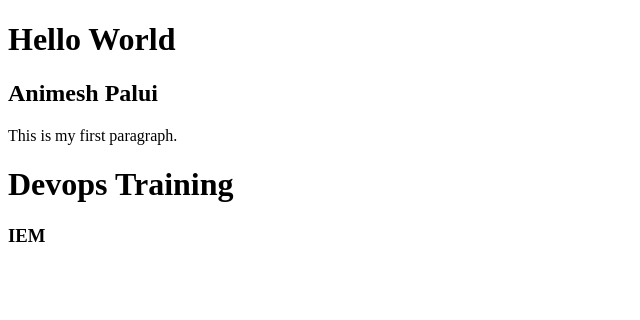
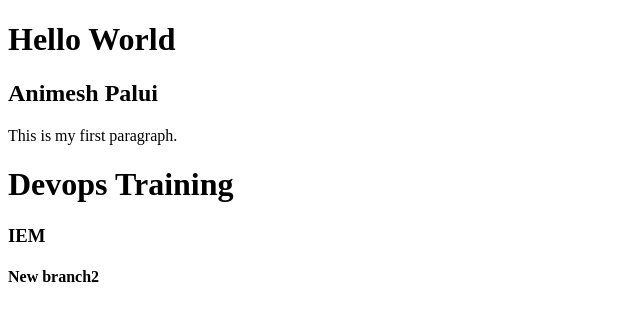
Before and after one commit to animesh33-ctrl/devops_training, a plain HTML site: page hello.html in a window 1280 px wide. Shown: the whole page, without its empty margins (0-640 px from the left). Drawn offline with Linux system fonts and the light colour scheme.

Commit message:
branch2 2

```diff
--- a/hello.html
+++ b/hello.html
@@ -11,5 +11,6 @@
     <p>This is my first paragraph.</p>
     <h1>Devops Training</h1>
     <h3>IEM</h3>
+    <h4>New branch2</h4>
 </body>
 </html>
```
